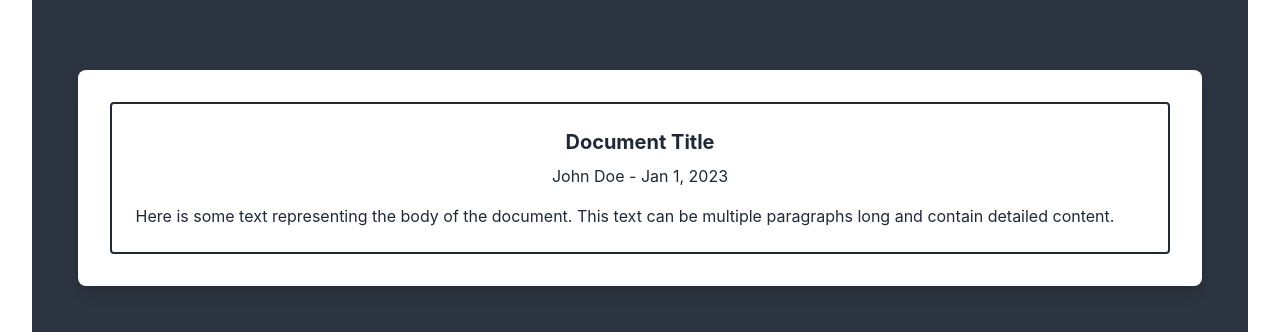
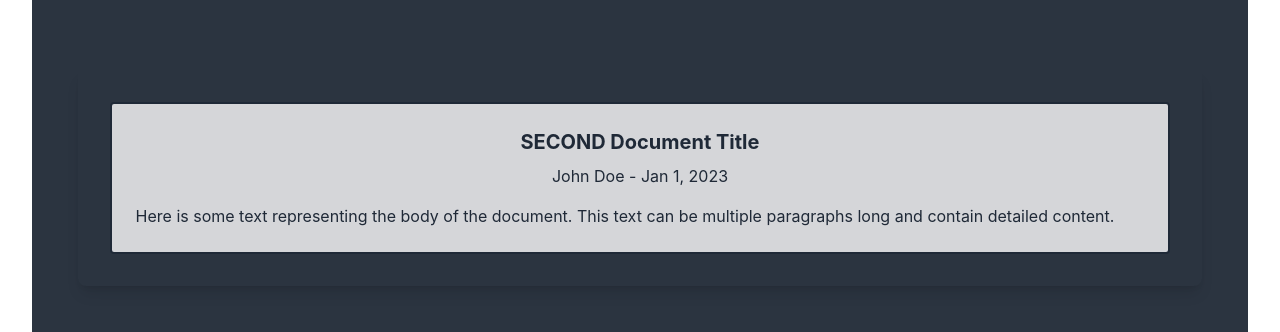
Before and after one commit to ImmaculateDivinity/daisy_frontend, a React (Vite) app: page / in a window 1280 px wide. Shown: the part 468-800 px from the top of the page. Built offline with nearby package versions, Linux system fonts and the light colour scheme.

Commit message:
Basically the last of it

```diff
--- a/src/App.tsx
+++ b/src/App.tsx
@@ -1,4 +1,4 @@
-import { useState, useRef } from "react";
+import { useRef } from "react";
 import "daisyui/dist/full.css";
 import "./App.css";
 import "./index.css";
--- a/src/components/Carousel.tsx
+++ b/src/components/Carousel.tsx
@@ -15,7 +15,7 @@ const Carousel: React.FC<CarouselProps> = ({ items }) => {
       const { width } = carouselRef.current.getBoundingClientRect();
       carouselRef.current.scrollTo({
         left: width * index,
-        behavior: "smooth",
+        behavior: "smooth", // Keeps the scroll behavior smooth
       });
     }
   };
@@ -25,7 +25,7 @@ const Carousel: React.FC<CarouselProps> = ({ items }) => {
     if (isRunning) {
       intervalRef.current = setInterval(() => {
         setActiveIndex((current) => (current + 1) % items.length);
-      }, 1000); // Change time as required
+      }, 5000); // Change time as required
     }
 
     return () => {
--- a/src/components/WideDocument.tsx
+++ b/src/components/WideDocument.tsx
@@ -1,23 +1,42 @@
 import React from "react";
 
-interface DocumentProps {
+interface WideDocumentProps {
   title: string;
+  subtitle?: string; // Subtitle is now optional
   author: string;
   date: string;
   body: string;
+  // Background image is now optional
 }
 
-const Document: React.FC<DocumentProps> = ({ title, author, date, body }) => {
+const WideDocument: React.FC<WideDocumentProps> = ({
+  title,
+  subtitle,
+  author,
+  date,
+  body,
+  // Added this prop to accept background image
+}) => {
   return (
     <div
-      className="bg-white text-gray-800 w-full mx-auto my-8 p-8 rounded-lg shadow-lg"
-      style={{ maxWidth: "95%" }} // Adjust width to your preference
+      className=" text-gray-800 w-full mx-auto my-8 p-8 rounded-lg shadow-lg"
+      style={{
+        maxWidth: "95%",
+
+        backgroundSize: "cover", // Ensure it covers the entire div
+        backgroundPosition: "center", // Center the background image
+      }}
     >
-      <div className="border-2 border-gray-800 p-6 rounded">
+      <div
+        className="border-2 border-gray-800 p-6 rounded"
+        style={{
+          backgroundColor: "rgba(255, 255, 255, 0.8)",
+        }}
+      >
+        {" "}
         <div className="text-center mb-4">
-          <h1 className="text-xl font-bold mb-2">{title}</h1>{" "}
-          {/* Adjusted font size */}
-          {/* Removed subtitle */}
+          <h1 className="text-xl font-bold mb-2">{title}</h1>
+          <h2 className="text-lg mb-2">{subtitle}</h2> {/* Added subtitle */}
           <p className="text-md mb-4">
             {author} - {date}
           </p>
@@ -30,4 +49,4 @@ const Document: React.FC<DocumentProps> = ({ title, author, date, body }) => {
   );
 };
 
-export default Document;
+export default WideDocument;
```
Also changed, not shown: src/components/Document.tsx (+4 -4 lines), public/highlighter-texture_upscaled.jpg (deleted), src/components/TexturedDocument.tsx (deleted), 1 other file (tests, documents, lock files or other folders).
